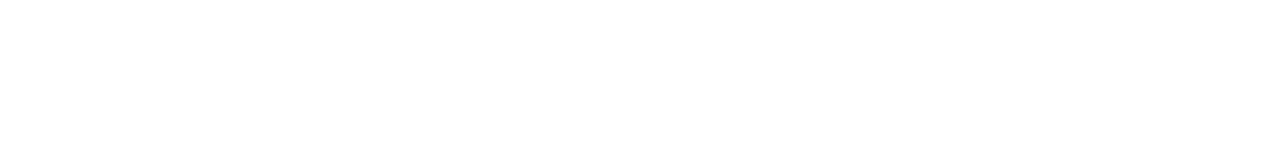
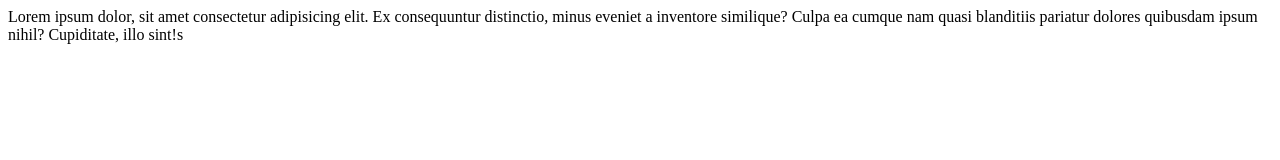
Before and after one commit to traumer017/sigma, a plain HTML site: page index.html in a window 1280 px wide. Drawn offline with Linux system fonts and the light colour scheme.

Commit message:
add new text

```diff
--- a/index.html
+++ b/index.html
@@ -7,6 +7,6 @@
     <title>Document</title>
 </head>
 <body>
-
+    <div>Lorem ipsum dolor, sit amet consectetur adipisicing elit. Ex consequuntur distinctio, minus eveniet a inventore similique? Culpa ea cumque nam quasi blanditiis pariatur dolores quibusdam ipsum nihil? Cupiditate, illo sint!s</div>
 </body>
 </html>
```
